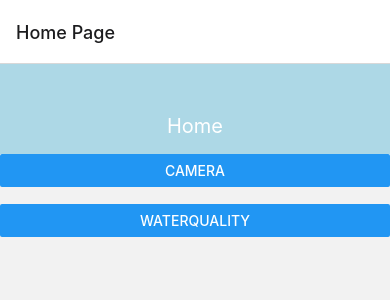
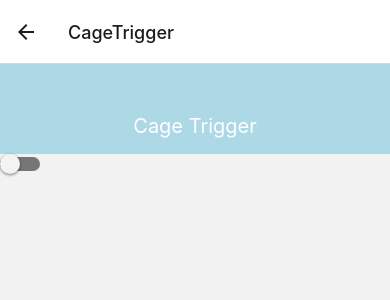
Before and after one commit to Philip-36/Thesis-App, a React Native app in the folder react-native-first/: screen /CageTrigger in a window 390 px wide. Shown: the top 300 px of the page. Built offline with nearby package versions, Linux system fonts and the light colour scheme.

Commit message:
switch button of servo motor

```diff
--- a/react-native-first/App.js
+++ b/react-native-first/App.js
@@ -5,6 +5,7 @@ import { createNativeStackNavigator } from '@react-navigation/native-stack';
 import Camera from './components/screens/Camera';
 import HomeScreen from './components/screens/HomeScreen';
 import WaterQuality from './components/screens/WaterQuality';
+import CageTrigger from './components/screens/CageTrigger'
 
 const Stack = createNativeStackNavigator();
 
@@ -15,6 +16,7 @@ export default function App() {
         <Stack.Screen name="Home" component={HomeScreen} options={{ title: 'Home Page' }} />
         <Stack.Screen name="Camera" component={Camera} options={{ title: 'Camera' }} />
         <Stack.Screen name="WaterQuality" component={WaterQuality} options={{ title: 'WaterQuality' }} />
+        <Stack.Screen name="CageTrigger" component={CageTrigger} options={{ title: 'CageTrigger' }} />
       </Stack.Navigator>
     </NavigationContainer>
   );
--- /dev/null
+++ b/react-native-first/components/screens/CageTrigger.js
@@ -0,0 +1,56 @@
+import React, { useState } from "react";
+import { View, Switch} from "react-native";
+import Header from '../Header';
+import axios from "axios";
+
+const CageTrigger = () => {
+
+  const [isEnabled, setIsEnabled] = useState(false);
+  const toggleSwitch = async () =>{
+    setIsEnabled(previousState => !previousState);
+    // setIsEnabled(async (state) => {
+
+    //   if(state){
+    //     console.log("Cage Trigger On")
+    //     //await axios.post(`192.168.1.5:8000/`, '1');
+    //   }
+    //   else{
+    //     console.log("Cage Trigger Off")
+    //    // await axios.post(`192.168.1.5:8000/`, '0');
+    //   }
+
+    //   return state;
+    // });
+
+    var sampleData = '0';
+      if(isEnabled){
+        console.log("Cage Trigger Off")
+        await axios.post(`http://192.168.1.5:8000/`, '0');
+        ;
+      }
+      else{
+        console.log("Cage Trigger On");
+        await axios.post(`http://192.168.1.5:8000/`, '1');
+      }
+
+   // await axios.post(`http://192.168.1.5:8000/`, sampleData);
+
+
+
+  };
+
+  return (
+    <View>
+      <Header title="Cage Trigger" />
+      <Switch
+        trackColor={{ false: "#767577", true: "#81b0ff" }}
+        thumbColor={isEnabled ? "#f5dd4b" : "#f4f3f4"}
+        ios_backgroundColor="#3e3e3e"
+        onValueChange={toggleSwitch}
+        value={isEnabled}
+      />
+    </View>
+  );
+};
+
+export default CageTrigger;
--- a/react-native-first/components/screens/HomeScreen.js
+++ b/react-native-first/components/screens/HomeScreen.js
@@ -13,6 +13,9 @@ const HomeScreen = ({ navigation }) => {
       <Button title="WaterQuality"
       onPress={() => navigation.navigate('WaterQuality')}
       />
+       <Button title="Cage Trigger"
+      onPress={() => navigation.navigate('CageTrigger')}
+      />
     </View>
   );
 };
--- a/react-native-first/package.json
+++ b/react-native-first/package.json
@@ -12,6 +12,7 @@
   "dependencies": {
     "@react-navigation/native": "^6.0.10",
     "@react-navigation/native-stack": "^6.6.1",
+    "axios": "^0.26.1",
     "expo": "~44.0.0",
     "expo-status-bar": "~1.2.0",
     "react": "17.0.1",
```
Also changed, not shown: 1 other file (tests, documents, lock files or other folders).
